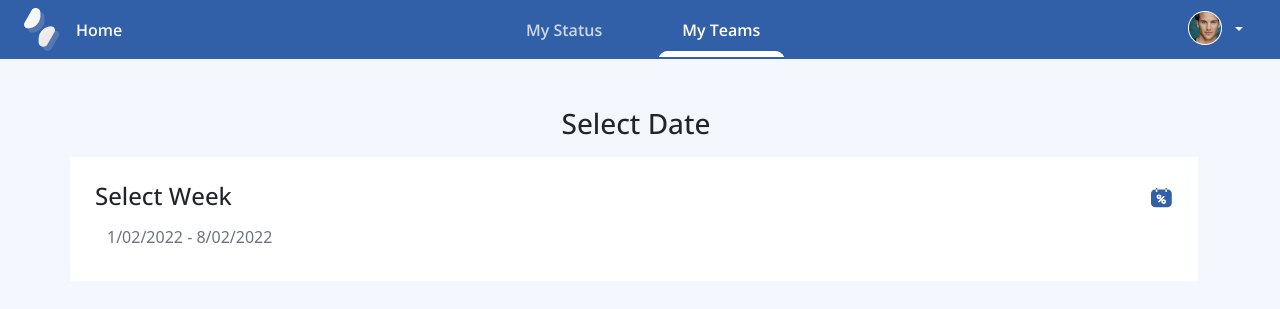
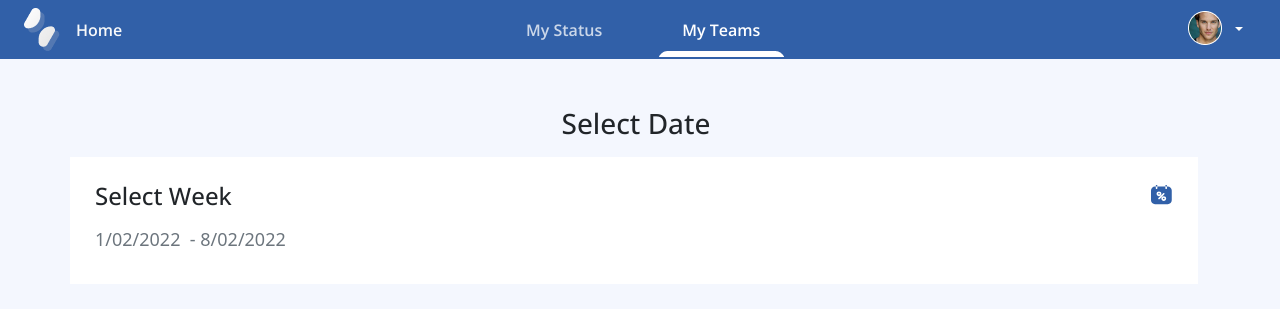
Before and after one commit to akashahmad/don-design, an Angular app: page /my-teams in a window 1280 px wide. Shown: the top 309 px of the page. Built offline with nearby package versions, Linux system fonts and the light colour scheme.

Commit message:
set icon

```diff
--- a/src/app/homepage/homepage.component.html
+++ b/src/app/homepage/homepage.component.html
@@ -4,7 +4,7 @@
             <h3 class="pb-2 pl-1 dark-gray font-opan-sans">Select Date</h3>
             <div class="card-1 border border-white bg-white px-4 py-3">
                 <div class="position-relative d-flex justify-content-between pb-2">
-                    <h4 class="font-weight-700 font-opan-sans">Select Week</h4>
+                    <h4 class="font-weight-700 font-opan-sans dark-gray">Select Week</h4>
                     <button class="p-0 btn btn-outline-secondary calendar"
                         >
                         <img id="weekpicker" class="select-box calender-box"
--- a/src/app/myteams-home-page/myteams-home-page.component.html
+++ b/src/app/myteams-home-page/myteams-home-page.component.html
@@ -9,10 +9,10 @@
         </h3>
         <div class="position-relative card-1 border border-white bg-white p-4" id="home-calendar-col">
           <div class="d-flex justify-content-between pb-2">
-            <h4 class="fw-700 font-opan-sans d-flex align-items-center mb-0">Select Week</h4>
+            <h4 class="fw-700 font-opan-sans d-flex align-items-center mb-0 dark-gray">Select Week</h4>
             <button class="p-0 btn btn-outline-secondary calendar">
               <img id="weekpicker"
-                class="select-box calender-box"
+                class="select-box calender-box pb-1"
                 src="../../assets/percentage.svg"
               />
             </button>
@@ -27,7 +27,7 @@
 
                 <div class="">
                   <span class="icon-block ">
-                    <input type="text" placeholder="1/02/2022 - 8/02/2022" class="cursor-pointer border-0 form-control" id="weekpickers">
+                    <input type="text" placeholder="1/02/2022  - 8/02/2022" class="cursor-pointer border-0 form-control" id="weekpickers">
                     <span class="icon-date"></span>
                   </span>
 
--- a/src/styles.css
+++ b/src/styles.css
@@ -324,9 +324,14 @@ nav li:hover .teamsBorder {
 .form-group  {
     margin-bottom: 0;
 }
+.form-control{
+    padding:unset !important;
+    font-size: 18px !important;
+    color: #1b2559 !important;
+}
 
 #home-calendar-col .datepicker-dropdown{
-width: 100%!important;
-top: 160.578px !important;
-left: 0!important;
-}
+    width: 100%!important;
+    top: 160.578px !important;
+    left: 0!important;
+    }
```
